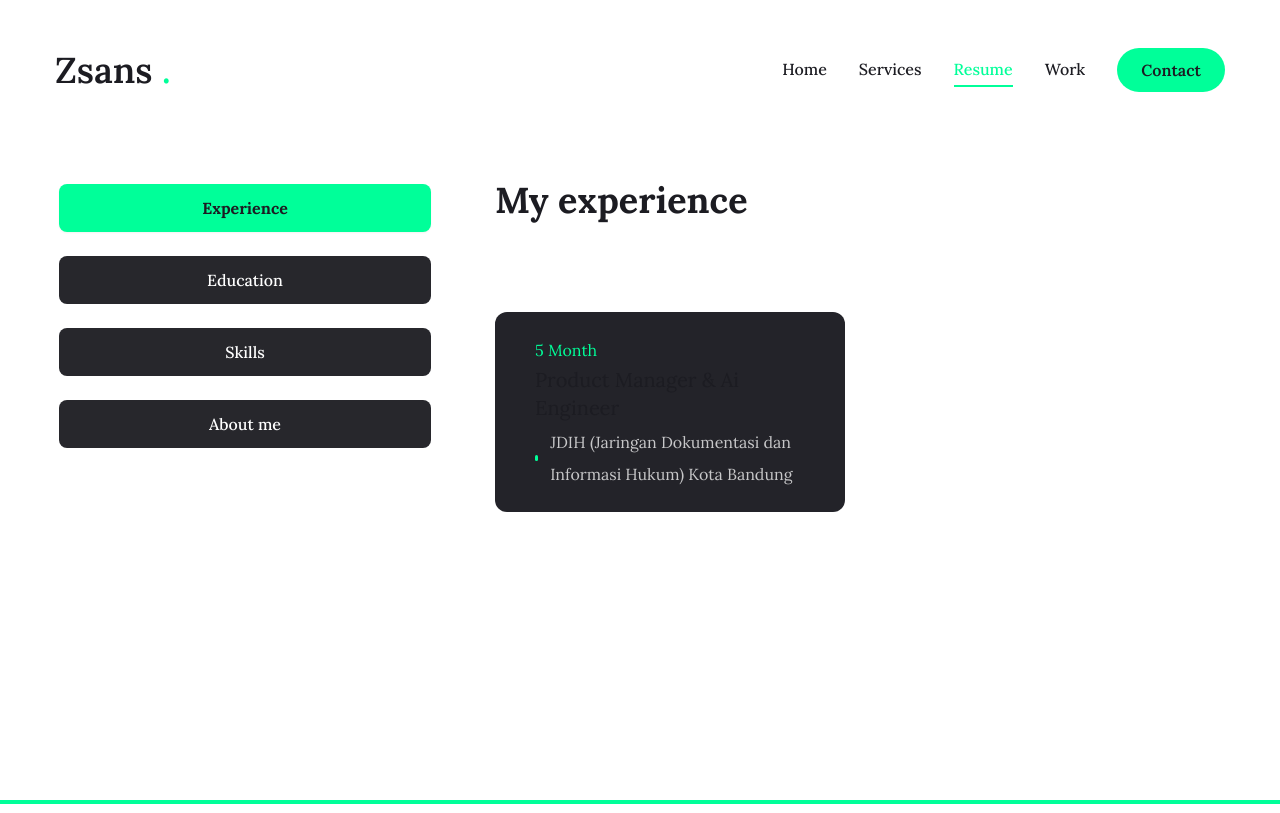
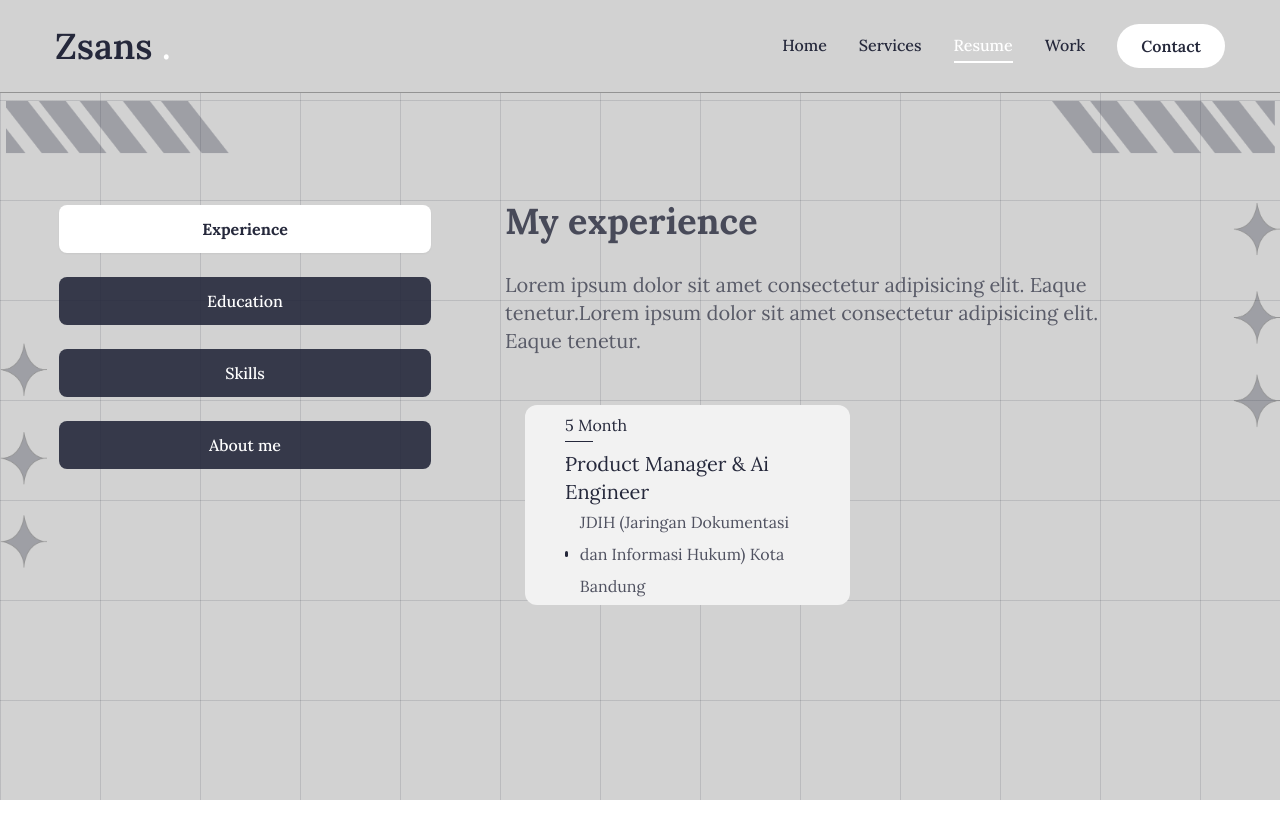
Before and after one commit to sandi-hermawan01/portofolio-new-design-, a Next.js app: page /resume in a window 1280 px wide. Built offline with nearby package versions, Linux system fonts and the light colour scheme.

Commit message:
update v0.0.9 (remake theme)

```diff
--- a/app/globals.css
+++ b/app/globals.css
@@ -4,10 +4,10 @@
 
 @layer base {
   * {
-    @apply text-primary;
+    @apply text-primary m-0 p-0 box-border;
   }
   body {
-    @apply font-primary text-primary leading-loose;
+    @apply bg-light font-primary text-primary leading-loose;
   }
   .h1 {
     @apply text-[48px] xl:text-[80px] leading-[1.1] font-semibold;
@@ -18,11 +18,14 @@
   .h3 {
     @apply text-[20px] xl:text-[24px] leading-[1.1] font-semibold;
   }
+  .sm-text-outline {
+    -webkit-text-stroke: 1.5px #25283b3b;
+  }
   .text-outline {
-    -webkit-text-stroke: 1px #030303;
+    -webkit-text-stroke: 2px #25283b;
   }
 
   .text-outline-hover {
-    -webkit-text-stroke: 1px #00ff99;
+    -webkit-text-stroke: 2px #fff;
   }
 }
--- a/app/layout.jsx
+++ b/app/layout.jsx
@@ -1,4 +1,6 @@
-import { JetBrains_Mono, Lora } from "next/font/google";
+import { Lora } from "next/font/google";
+import Image from "next/image";
+import background from "../public/assets/bg.png";
 
 import "./globals.css";
 
@@ -7,11 +9,11 @@ import Header from "@/components/Header";
 import PageTransition from "@/components/PageTransition";
 import StairTransition from "@/components/StairTransition";
 
-const jetbrainsMono = JetBrains_Mono({
-  subsets: ["latin"],
-  weight: ["100", "200", "300", "400", "500", "600", "700", "800"],
-  variable: "--font-jetbrainsMono",
-});
+// const jetbrainsMono = JetBrains_Mono({
+//   subsets: ["latin"],
+//   weight: ["100", "200", "300", "400", "500", "600", "700", "800"],
+//   variable: "--font-jetbrainsMono",
+// });
 
 const lora = Lora({
   subsets: ["latin"],
@@ -31,8 +33,13 @@ export const metadata = {
 export default function RootLayout({ children }) {
   return (
     <html lang="en">
-      <body className={`${lora.variable} bg-wuwa`}>
-        <section className="h-screen w-screen">
+      <body
+        className={`${lora.variable} z-[-2] h-full w-full absolute inset-0 bg-[linear-gradient(to_right,#25283b22_1px,transparent_1px),linear-gradient(to_bottom,#25283b22_1px,transparent_1px)] bg-[size:100px_100px]`}
+      >
+        <section className="relative w-full bg-transparent">
+          <div className="absolute mt-[6.3rem] z-[-1]">
+            <Image src={background} alt="bg img" className="w-full" />
+          </div>
           <Header />
           <StairTransition />
           <PageTransition>{children}</PageTransition>
--- a/app/page.jsx
+++ b/app/page.jsx
@@ -23,10 +23,12 @@ const Home = () => {
           <div className="text-center xl:text-left xl:justify-center order-2 xl:order-none">
             <h1 className={`${font_use} h1 mb-6 font-fjallaOne`}>
               Zsans Personal{" "}
-              <span className="text-accent font-fjallaOne">Portofolio</span>
+              <span className="text-accent font-fjallaOne">
+                Portfolio
+              </span>
             </h1>
             <span className={`text-xl font-semi`}>
-              Web Depeloper || Frontend Developer
+              Web Developer || Frontend Developer
             </span>
             <p className="max-w-[700px] mt-2 mb-9 text-primary">
               Lorem ipsum dolor sit amet, consectetur adipiscing elit, sed do
--- a/app/resume/page.jsx
+++ b/app/resume/page.jsx
@@ -5,11 +5,12 @@ import {
   FaCss3,
   FaJs,
   FaReact,
-  FaFigma,
+  FaOutdent,
+  FaShare,
   FaNode,
 } from "react-icons/fa";
 
-import { SiTailwindcss, SiNextdotjs } from "react-icons/si";
+import { SiTailwindcss, SiNextdotjs, SiNotist } from "react-icons/si";
 
 import { Tabs, TabsContent, TabsList, TabsTrigger } from "@/components/ui/tabs";
 import {
@@ -65,7 +66,7 @@ const experience = {
   icon: "/asset/resume/badge.svg",
   title: "My experience",
   description:
-    "Lorem ipsum dolor sit amet consectetur adipisicing elit. Eaque tenetur.",
+    "Lorem ipsum dolor sit amet consectetur adipisicing elit. Eaque tenetur.Lorem ipsum dolor sit amet consectetur adipisicing elit. Eaque tenetur.",
   items: [
     {
       company: "JDIH (Jaringan Dokumentasi dan Informasi Hukum) Kota Bandung",
@@ -133,7 +134,19 @@ const skills = {
     },
     {
       icon: <SiTailwindcss />,
-      name: "tailwind.css 5",
+      name: "tailwind",
+    },
+    {
+      icon: "?",
+      name: "N/A",
+    },
+    {
+      icon: "?",
+      name: "N/A",
+    },
+    {
+      icon: "?",
+      name: "N/A",
     },
   ],
 };
@@ -146,12 +159,12 @@ const Resume = () => {
         opacity: 1,
         transition: { delay: 2.4, duration: 0.4, ease: "easeIn" },
       }}
-      className="min-h-[80vh] flex items-center justify-center py-12 xl:py-0"
+      className="min-h-[80vh] flex items-center justify-center py-12 xl:py-0 xl:mt-20"
     >
       <div className="container mx-auto">
         <Tabs
           defaultValue="experience"
-          className="flex flex-col xl:flex-row gap-[60px]"
+          className="flex flex-col xl:flex-row gap-[70px] "
         >
           <TabsList className="flex flex-col w-full max-w-[380px] mx-auto xl:mx-0 gap-6">
             <TabsTrigger value="experience">Experience</TabsTrigger>
@@ -164,26 +177,29 @@ const Resume = () => {
             {/* experience */}
             <TabsContent value="experience" className="w-full">
               <div className="flex flex-col gap-[30px] text-center xl:text-left">
-                <h3 className="text-4xl font-bold">{experience.title}</h3>
-                <p className="max-w-[600px] text-white/60 mx-auto xl:mx-0">
+                <h3 className="text-4xl font-bold text-primary/80">
+                  {experience.title}
+                </h3>
+                <p className="max-w-[600px] text-primary/70 text-xl mx-auto xl:mx-0">
                   {experience.description}
                 </p>
                 <ScrollArea className="h-[400px]">
-                  <ul className="grid grid-cols-1 lg:grid-cols-2 gap-[30px]">
+                  <ul className="grid grid-cols-1 lg:grid-cols-2 gap-[30px] p-5">
                     {experience.items.map((item, index) => {
                       return (
                         <li
                           key={index}
-                          className="bg-[#232329] h-[200px] py-6 px-10 rounded-xl flex flex-col justify-center items-center lg:items-start"
+                          className="bg-accent-hover h-[200px] py-6 px-10 rounded-xl flex flex-col justify-center items-center lg:items-start"
                         >
-                          <span className="text-accent">{item.duration}</span>
-                          <h3 className="text-xl max-w-[260px] min-h-[60px] text-center lg:text-left">
+                          <span className="text-primary">{item.duration}</span>
+                          <span className="w-7 h-[1px] bg-primary">.</span>
+                          <h3 className="text-xl pt-2 max-w-[260px] min-h-[60px] text-center lg:text-left">
                             {item.position}
                           </h3>
-                          <div className="flex items-center gap-3">
+                          <div className="flex items-center pt-1 gap-3">
                             {/* dot */}
-                            <span className="w-[6px] h-[6px] rounded-full bg-accent"></span>
-                            <p className="text-white/75">{item.company}</p>
+                            <span className="w-[6px] h-[6px] rounded-full bg-primary"></span>
+                            <p className="text-primary/80">{item.company}</p>
                           </div>
                         </li>
                       );
@@ -195,26 +211,31 @@ const Resume = () => {
             {/* education */}
             <TabsContent value="education" className="w-full">
               <div className="flex flex-col gap-[30px] text-center xl:text-left">
-                <h3 className="text-4xl font-bold">{education.title}</h3>
-                <p className="max-w-[600px] text-white/60 mx-auto xl:mx-0">
+                <h3 className="text-4xl font-bold text-primary/80">
+                  {education.title}
+                </h3>
+                <p className="max-w-[600px] text-primary/70 text-xl mx-auto xl:mx-0">
                   {education.description}
                 </p>
-                <ScrollArea className="h-[400px]">
-                  <ul className="grid grid-cols-1 lg:grid-cols-2 gap-[30px]">
+                <ScrollArea className="h-[400px] border-2 border-primary/30 mb-5">
+                  <ul className="grid grid-cols-1 lg:grid-cols-2 gap-[30px] p-5">
                     {education.items.map((item, index) => {
                       return (
                         <li
                           key={index}
-                          className="bg-[#232329] h-[200px] py-6 px-10 rounded-xl flex flex-col justify-center items-center lg:items-start"
+                          className="bg-accent-hover h-[200px] py-6 px-10 rounded-xl flex flex-col justify-center items-center lg:items-start"
                         >
-                          <span className="text-accent">{item.duration}</span>
-                          <h3 className="text-xl max-w-[260px] min-h-[60px] text-center lg:text-left">
+                          <span className="text-primary">{item.duration}</span>
+                          <span className="w-7 h-[1px] bg-primary">.</span>
+                          <h3 className="text-xl pt-2 max-w-[260px] min-h-[60px] text-center lg:text-left">
                             {item.degree}
                           </h3>
                           <div className="flex items-center gap-3">
                             {/* dot */}
-                            <span className="w-[6px] h-[6px] rounded-full bg-accent"></span>
-                            <p className="text-white/75">{item.institution}</p>
+                            <span className="w-[6px] h-[6px] rounded-full bg-primary"></span>
+                            <p className="text-primary/80">
+                              {item.institution}
+                            </p>
                           </div>
                         </li>
                       );
@@ -227,20 +248,22 @@ const Resume = () => {
             <TabsContent value="skills" className="w-full h-full">
               <div className="flex flex-col gap-[30px]">
                 <div className="flex flex-col gap-[30px] text-center xl:text-left">
-                  <h3 className="text-4xl font-bold">{skills.title}</h3>
-                  <p className="max-w-[600px] text-white/75 mx-auto xl:mx-0">
+                  <h3 className="text-4xl font-bold text-primary/80">
+                    {skills.title}
+                  </h3>
+                  <p className="max-w-[600px] text-xl text-primary/70 mx-auto xl:mx-0">
                     {skills.description}
                   </p>
                 </div>
 
-                <ul className="grid grid-cols-2 sm:grid-cols-3 md:grid-cols-4 gap-4 xl:gap-[30px]">
+                <ul className="grid grid-cols-2 sm:grid-cols-3 md:grid-cols-4 gap-4 xl:p-5 xl:gap-[30px]">
                   {skills.skillList.map((skill, index) => {
                     return (
                       <li key={index}>
                         <TooltipProvider delayDuration={100}>
                           <Tooltip>
-                            <TooltipTrigger className="w-full h-[150px] bg-[#232329] rounded-xl flex justify-center items-center group">
-                              <div className="text-6xl group-hover:text-accent transition-all duration-300">
+                            <TooltipTrigger className="w-full h-[150px] bg-accent-hover rounded-xl flex justify-center items-center group">
+                              <div className="text-6xl group-hover:sm-text-outline  group-hover:drop-shadow-xl group-hover:text-white transition-all duration-300">
                                 {skill.icon}
                               </div>
                             </TooltipTrigger>
@@ -261,23 +284,28 @@ const Resume = () => {
               className="w-full text-center xl:text-left"
             >
               <div className="flex flex-col gap-[30px]">
-                <h3 className="text-4xl font-bold">{about.title}</h3>
-                <p className="max-w-[600px] text-white/75 mx-auto xl:mx-0">
+                <h3 className="text-4xl font-bold text-primary/80">
+                  {about.title}
+                </h3>
+                <p className="max-w-[600px] text-xl text-primary/70 mx-auto xl:mx-0">
                   {about.description}
                 </p>
-                <ul className="grid grid-cols-1 xl:grid-cols-2 gap-y-6 max-w-[650px] mx-auto xl:mx-0">
+                <ul className="grid grid-cols-1 xl:grid-cols-2 gap-y-6 max-w-[650px] mx-auto xl:mx-0 ">
                   {about.info.map((item, index) => {
                     return (
                       <li
                         key={index}
                         className="flex items-center justify-center xl:justify-start gap-4"
                       >
-                        <span className="text-white/75">{item.fieldName}</span>
+                        <span className="text-primary/70">
+                          {item.fieldName}
+                        </span>
                         <span className="text-xl">{item.fieldValue}</span>
                       </li>
                     );
                   })}
                 </ul>
+                <div className="w-full h-[100px] xl:h-[200px]"></div>
               </div>
             </TabsContent>
           </div>
--- a/app/services/page.jsx
+++ b/app/services/page.jsx
@@ -2,6 +2,7 @@
 
 import { BsArrowDownRight } from "react-icons/bs";
 import { motion } from "framer-motion";
+import { JetBrains_Mono } from "next/font/google";
 import Link from "next/link";
 
 const services = [
@@ -33,11 +34,31 @@ const services = [
       "Lorem ipsum dolor sit amet consectetur adipisicing elit. Eaque tenetur.",
     href: "",
   },
+  {
+    num: "05",
+    title: "Nodejs",
+    description:
+      "Lorem ipsum dolor sit amet consectetur adipisicing elit. Eaque tenetur.",
+    href: "",
+  },
+  {
+    num: "06",
+    title: "Nextjs",
+    description:
+      "Lorem ipsum dolor sit amet consectetur adipisicing elit. Eaque tenetur.",
+    href: "",
+  },
 ];
+
+const jetbrainsMono = JetBrains_Mono({
+  subsets: ["latin"],
+  weight: ["100", "200", "300", "400", "500", "600", "700", "800"],
+  variable: "--font-jetbrainsMono",
+});
 
 const Services = () => {
   return (
-    <section className="min-h-[80vh] flex flex-col justify-center py-12 xl:py-0">
+    <section className="min-h-[80vh] flex flex-col justify-center py-12 xl:py-0 xl:mt-16">
       <div className="container mx-auto">
         <motion.div
           initial={{ opacity: 0 }}
@@ -51,26 +72,30 @@ const Services = () => {
             return (
               <div
                 key={index}
-                className="flex-1 flex flex-col justify-center gap-6 group"
+                className="flex-1 flex flex-col justify-center gap-6 group px-4"
               >
                 {/* top */}
                 <div className="w-full flex justify-between items-center">
-                  <div className="text-5xl font-extrabold text-outline text-transparent group-hover:text-outline-hover transition-all duration-500">
+                  <div
+                    className={`${jetbrainsMono.variable} font-jetbrain text-7xl font-extrabold text-outline outline-4 text-transparent group-hover:drop-shadow-lg group-hover:text-outline-hover transition-all duration-500`}
+                  >
                     {service.num}
                   </div>
                   <Link
                     href={service.href}
-                    className="w-[70px] h-[70px] rounded-full bg-white group-hover:bg-accent transition-all duration-500 flex justify-center items-center hover:-rotate-45"
+                    className="w-[60px] h-[60px] rounded-full bg-white group-hover:bg-accent transition-all duration-500 flex justify-center items-center hover:-rotate-45"
                   >
                     <BsArrowDownRight className="text-primary text-3xl" />
                   </Link>
                 </div>
                 {/* title */}
-                <h2 className="text-[42px] font-bold leading-none text-white group-hover:text-accent transition-all duration-500">
+                <h2 className="text-[42px] font-bold leading-none text-primary/80 group-hover:text-accent group-hover:sm-text-outline transition-all duration-500">
                   {service.title}
                 </h2>
                 {/* descrip */}
-                <p className="text-white/75">{service.description}</p>
+                <p className="text-primary/70 text-xl group-hover:text-accent group-hover:drop-shadow-2xl ">
+                  {service.description}
+                </p>
                 {/* border */}
                 <div className="border-b border-white/20 w-full"></div>
               </div>
--- a/app/work/page.jsx
+++ b/app/work/page.jsx
@@ -5,6 +5,8 @@ import React, { useState } from "react";
 
 import { Swiper, SwiperSlide } from "swiper/react";
 import "swiper/css";
+
+import { JetBrains_Mono } from "next/font/google";
 
 import { BsArrowUpRight, BsGithub } from "react-icons/bs";
 import {
@@ -17,6 +19,12 @@ import {
 import Link from "next/link";
 import Image from "next/image";
 import WorkSliderBtns from "@/components/WorkSliderBtns";
+
+const jetbrainsMono = JetBrains_Mono({
+  subsets: ["latin"],
+  weight: ["100", "200", "300", "400", "500", "600", "700", "800"],
+  variable: "--font-jetbrainsMono",
+});
 
 const projects = [
   {
@@ -76,25 +84,27 @@ const Work = () => {
       }}
       className="min-h-[80vh] flex flex-col justify-center py-12 xl:px-0"
     >
-      <div className="container mx-auto">
+      <div className="container mx-auto xl:mt-5">
         <div className="flex flex-col xl:flex-row xl:gap-[30px]">
           <div className="w-full xl:w-[50%] xl:h-[460px] flex flex-col xl:justify-between order-2 xl:order-none">
             <div className="flex flex-col gap-[30px] h-[50%]">
               {/* outline num */}
-              <div className="text-8xl leading-none font-extrabold text-transparent text-outline">
+              <div
+                className={`${jetbrainsMono.variable} font-jetbrain text-8xl leading-none font-extrabold text-transparent text-outline`}
+              >
                 {project.num}
               </div>
               {/* project category */}
-              <h2 className="text-[42px] font-bold leading-none text-white group-hover:text-accent transition-all duration-500 capitalize">
+              <h2 className="text-[42px] font-bold leading-none text-primary/80 group-hover:text-accent transition-all duration-500 capitalize">
                 {project.category} project
               </h2>
               {/* project descrip */}
-              <p className="text-white/70">{project.description}</p>
+              <p className="text-primary/70 text-md">{project.description}</p>
               {/* tech stack */}
               <ul className="flex gap-4">
                 {project.stack.map((item, index) => {
                   return (
-                    <li key={index} className="text-xl text-accent">
+                    <li key={index} className="text-xl text-primary">
                       {item.name}
                       {index !== project.stack.length - 1 && ","}
                     </li>
@@ -102,14 +112,14 @@ const Work = () => {
                 })}
               </ul>
               {/* border */}
-              <div className="border border-white/20"></div>
+              <div className="border border-primary/20"></div>
               {/* button */}
               <div className="flex items-center gap-4">
                 {/* live button */}
                 <Link href={project.live}>
                   <TooltipProvider delayDuration={100}>
                     <Tooltip>
-                      <TooltipTrigger className="w-[70px] h-[70px] rounded-full bg-white/5 flex justify-center items-center group">
+                      <TooltipTrigger className="w-[70px] h-[70px] rounded-full outline-primary/70 outline flex justify-center items-center group">
                         <BsArrowUpRight className="text-white text-3xl group-hover:text-accent" />
                       </TooltipTrigger>
                       <TooltipContent>
@@ -122,7 +132,7 @@ const Work = () => {
                 <Link href={project.github}>
                   <TooltipProvider delayDuration={100}>
                     <Tooltip>
-                      <TooltipTrigger className="w-[70px] h-[70px] rounded-full bg-white/5 flex justify-center items-center group">
+                      <TooltipTrigger className="w-[70px] h-[70px] rounded-full outline-primary/70 outline flex justify-center items-center group">
                         <BsGithub className="text-white text-3xl group-hover:text-accent" />
                       </TooltipTrigger>
                       <TooltipContent>
--- a/components/Header.jsx
+++ b/components/Header.jsx
@@ -7,7 +7,7 @@ import MobileNav from "./MobileNav";
 
 const Header = () => {
   return (
-    <header className="py-8 xl:py-12 text-white">
+    <header className="py-6 xl:py-6 text-white bg-light border-b-[1px] border-black/30">
       <div className="container mx-auto flex justify-between items-center">
         {/* logo */}
         <Link href="/">
--- a/components/ui/scroll-area.jsx
+++ b/components/ui/scroll-area.jsx
@@ -28,7 +28,7 @@ const ScrollBar = React.forwardRef(
       ref={ref}
       orientation={orientation}
       className={cn(
-        "flex touch-none select-none transition-colors",
+        "flex touch-none select-none transition-colors ",
         orientation === "vertical" &&
           "h-full w-2.5 border-l border-l-transparent p-[1px]",
         orientation === "horizontal" &&
@@ -37,7 +37,7 @@ const ScrollBar = React.forwardRef(
       )}
       {...props}
     >
-      <ScrollAreaPrimitive.ScrollAreaThumb className="relative flex-1 rounded-full bg-accent dark:bg-slate-800" />
+      <ScrollAreaPrimitive.ScrollAreaThumb className="relative flex-1 rounded-full bg-primary/70 dark:bg-slate-800" />
     </ScrollAreaPrimitive.ScrollAreaScrollbar>
   )
 );
--- a/components/ui/tabs.jsx
+++ b/components/ui/tabs.jsx
@@ -20,7 +20,7 @@ const TabsTrigger = React.forwardRef(({ className, ...props }, ref) => (
   <TabsPrimitive.Trigger
     ref={ref}
     className={cn(
-      "inline-flex items-center w-full bg-[#27272c] justify-center whitespace-nowrap text-white rounded-lg p-3 text-base font-medium ring-offset-white transition-all disabled:pointer-events-none disabled:opacity-50 data-[state=active]:bg-accent data-[state=active]:text-primary data-[state=active]:font-bold data-[state=active]:shadow-sm",
+      "inline-flex items-center w-full bg-primary/90 justify-center whitespace-nowrap text-white rounded-lg p-3 text-base font-medium ring-offset-white transition-all disabled:pointer-events-none disabled:opacity-50 data-[state=active]:bg-accent data-[state=active]:text-primary data-[state=active]:font-bold data-[state=active]:shadow-sm",
       className
     )}
     {...props}
```
Also changed, not shown: tailwind.config.js (+9 -5 lines), public/assets/bg-wuwa.jpeg (deleted), public/assets/grid-png-43562.png (deleted).
